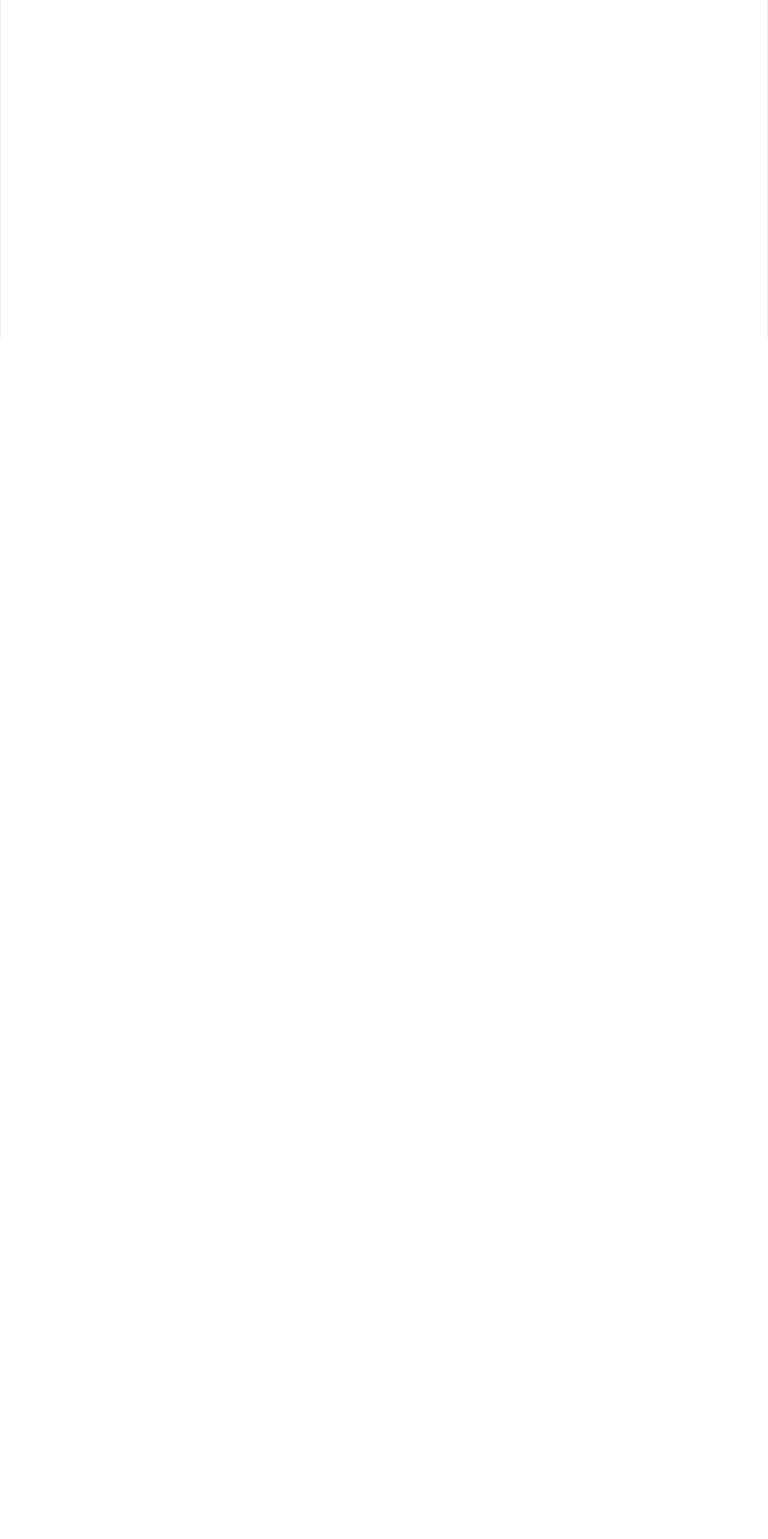
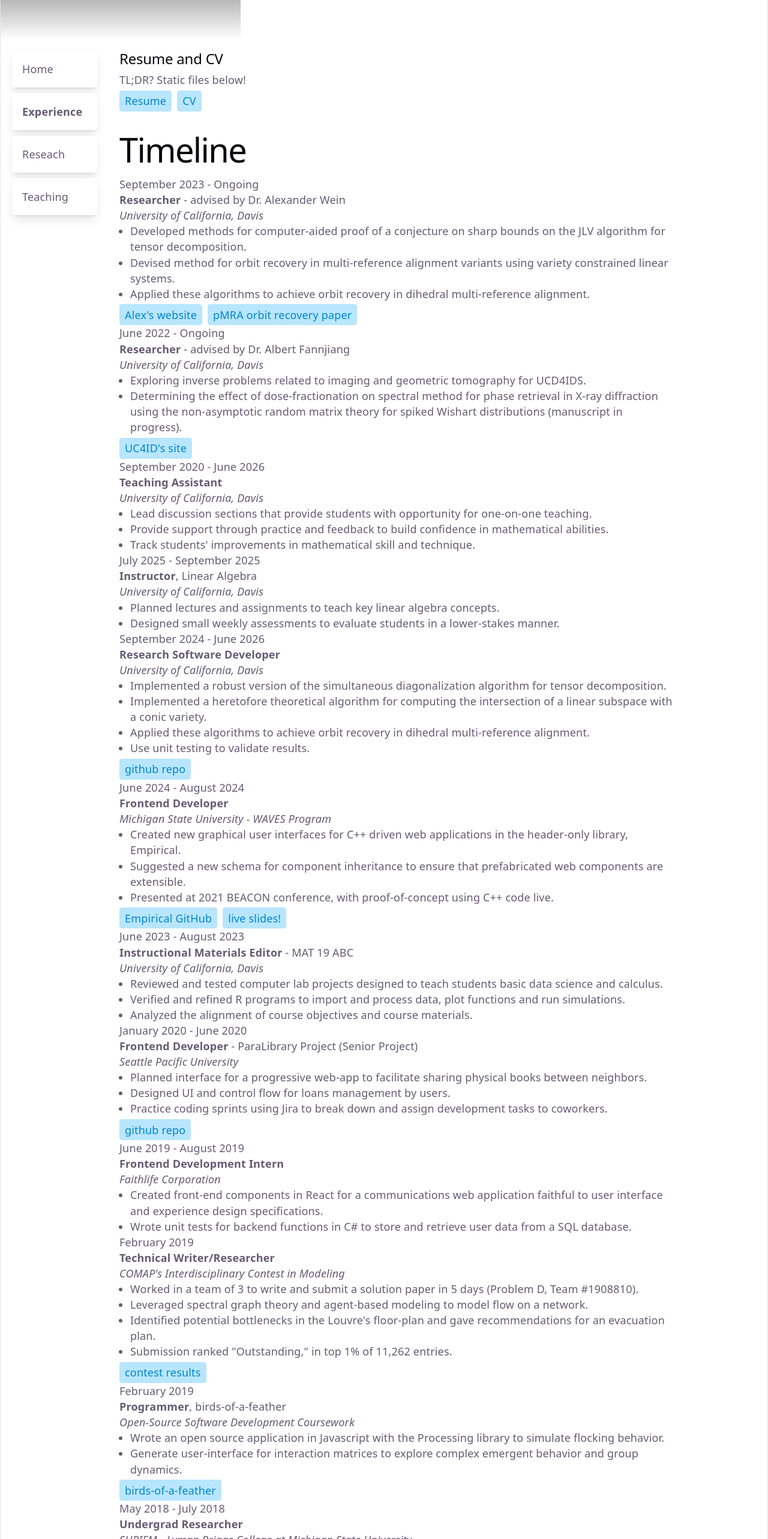
Before and after one commit to lemniscate8/personal-website-2.0, a React (Vite) app: page /experience in a window 1280 px wide. Before the commit this address had no page. Shown: the part 234-2800 px from the top of the page at 60% size. Before the commit the page ends 800 px from the top, so only its background shows below. Built offline with nearby package versions, Linux system fonts and the light colour scheme; grey boxes are pictures that could not be loaded.

Commit message:
Further updates to resume

```diff
--- a/index.html
+++ b/index.html
@@ -5,7 +5,7 @@
   <meta charset="UTF-8" />
   <link rel="icon" type="image/png" href="/mobius-loop-small.png" />
   <meta name="viewport" content="width=device-width, initial-scale=1.0" />
-  <title>personal-website-2.0</title>
+  <title>Tait Weicht</title>
   <link href="/src/style.css" rel="stylesheet">
 </head>
 
--- a/src/App.tsx
+++ b/src/App.tsx
@@ -8,7 +8,7 @@ function App() {
   return (
     <Routes>
       <Route path="/" element={<Home />} />
-      <Route path="/live-resume" element={<Experience />} />
+      <Route path="/experience" element={<Experience />} />
       <Route path="/research" element={<Research />} />
       <Route path="/teaching" element={<Teaching />} />
     </Routes>
--- a/src/assets/resume.json
+++ b/src/assets/resume.json
@@ -8,7 +8,7 @@
         "category": "Research",
         "tags": [
             "research",
-            "tensor-decomp",
+            "tensor-decomposition",
             "orbit-recovery"
         ],
         "description": [
@@ -34,6 +34,11 @@
         "endDate": "Ongoing",
         "employer": "University of California, Davis",
         "category": "Research",
+        "tags": [
+            "research",
+            "random matrix theory",
+            "X-ray diffraction"
+        ],
         "description": [
             "Exploring inverse problems related to imaging and geometric tomography for UCD4IDS.",
             "Determining the effect of dose-fractionation on spectral method for phase retrieval in X-ray diffraction using the non-asymptotic random matrix theory for spiked Wishart distributions (manuscript in progress)."
@@ -46,10 +51,28 @@
         ]
     },
     {
+        "title": "Teaching Assistant",
+        "startDate": "September 2020",
+        "endDate": "June 2026",
+        "employer": "University of California, Davis",
+        "tags": [
+            "teaching"
+        ],
+        "description": [
+            "Lead discussion sections that provide students with opportunity for one-on-one teaching.",
+            "Provide support through practice and feedback to build confidence in mathematical abilities.",
+            "Track students' improvements in mathematical skill and technique."
+        ]
+    },
+    {
         "title": "Instructor",
+        "titleDetail": ", Linear Algebra",
         "startDate": "July 2025",
         "endDate": "September 2025",
         "employer": "University of California, Davis",
+        "tags": [
+            "teaching"
+        ],
         "description": [
             "Planned lectures and assignments to teach key linear algebra concepts.",
             "Designed small weekly assessments to evaluate students in a lower-stakes manner."
@@ -57,13 +80,13 @@
     },
     {
         "title": "Research Software Developer",
-        "startDate": "Sept 2024",
+        "startDate": "September 2024",
         "endDate": "June 2026",
         "employer": "University of California, Davis",
         "category": "Development",
         "tags": [
             "Python",
-            "tensor-decomp"
+            "academic software"
         ],
         "description": [
             "Implemented a robust version of the simultaneous diagonalization algorithm for tensor decomposition.",
@@ -86,8 +109,9 @@
         "location": "",
         "category": "Development",
         "tags": [
-            "Python",
-            "tensor-decomp"
+            "C++",
+            "front-end dev",
+            "academic software"
         ],
         "description": [
             "Created new graphical user interfaces for C++ driven web applications in the header-only library, Empirical.",
@@ -112,6 +136,9 @@
         "startDate": "June 2023",
         "endDate": "August 2023",
         "employer": "University of California, Davis",
+        "tags": [
+            "teaching"
+        ],
         "description": [
             "Reviewed and tested computer lab projects designed to teach students basic data science and calculus.",
             "Verified and refined R programs to import and process data, plot functions and run simulations.",
@@ -125,6 +152,11 @@
         "startDate": "January 2020",
         "endDate": "June 2020",
         "employer": "Seattle Pacific University",
+        "tags": [
+            "front-end dev",
+            "React",
+            "styled-components"
+        ],
         "description": [
             "Planned interface for a progressive web-app to facilitate sharing physical books between neighbors.",
             "Designed UI and control flow for loans management by users.",
@@ -146,7 +178,9 @@
         "location": "Bellingham, WA",
         "tags": [
             "React",
-            "C#"
+            "C#",
+            "styled-components",
+            "front-end dev"
         ],
         "description": [
             "Created front-end components in React for a communications web application faithful to user interface and experience design specifications.",
@@ -164,8 +198,8 @@
         "description": [
             "Worked in a team of 3 to write and submit a solution paper in 5 days (Problem D, Team #1908810).",
             "Leveraged spectral graph theory and agent-based modeling to model flow on a network.",
-            "Identified potential bottlenecks in the Louvre's floor-plan and gave recommendations for an evacuation strategy.",
-            "Submission ranked in top 1% of 11,262 entries."
+            "Identified potential bottlenecks in the Louvre's floor-plan and gave recommendations for an evacuation plan.",
+            "Submission ranked \"Outstanding,\" in top 1% of 11,262 entries."
         ],
         "links": [
             {
@@ -176,12 +210,15 @@
     },
     {
         "title": "Programmer",
+        "titleDetail": ", birds-of-a-feather",
         "startDate": "February 2019",
         "category": "Personal Projects",
+        "employer": "Open-Source Software Development Coursework",
         "tags": [
             "open-source",
             "HTML",
-            "CSS"
+            "CSS",
+            "Javascript"
         ],
         "description": [
             "Wrote an open source application in Javascript with the Processing library to simulate flocking behavior.",
@@ -193,5 +230,42 @@
                 "source": "https://github.com/lemniscate8/birds-of-a-feather"
             }
         ]
+    },
+    {
+        "title": "Undergrad Researcher",
+        "startDate": "May 2018",
+        "endDate": "July 2018",
+        "employer": "SURIEM - Lyman Briggs College at Michigan State University",
+        "tags": [
+            "research"
+        ],
+        "description": [
+            "Used rigorous mathematical techniques to connect dynamics of a random walk model to Brownian motion.",
+            "Derived equations that could allow for a novel method of population density estimation"
+        ]
+    },
+    {
+        "title": "Programmer",
+        "titleDetail": ", GrowGraph",
+        "startDate": "January 2018",
+        "category": "Personal Projects",
+        "employer": "Independent project",
+        "tags": [
+            "Processing"
+        ],
+        "description": [
+            "Implemented a “Turing-machine-on-a-graph” process to search for complex behavior in simple rule sets inspired by research paper by Southwell, Huang, and Canning.",
+            "Visualize 3-regular colored networks using Processing's 3D graphics library functions."
+        ],
+        "links": [
+            {
+                "label": "the paper by SHC",
+                "source": "https://arxiv.org/abs/1205.0596"
+            },
+            {
+                "label": "GrowGraph",
+                "source": "https://github.com/lemniscate8/GrowGraph"
+            }
+        ]
     }
 ]
--- a/src/components/LinkPill.tsx
+++ b/src/components/LinkPill.tsx
@@ -1,5 +1,5 @@
-function LinkPill({ href, color, download, children }) {
-    const colorToClasses = {
+function LinkPill({ href, color, download, children }: { href: string, color?: string, download?: string, children?: React.ReactNode }) {
+    const colorToClasses: { [key: string]: string } = {
         blue: "bg-sky-200 text-sky-600 hover:text-sky-700"
     }
     return <a href={href} download={download} className={(color ? colorToClasses[color] : colorToClasses.blue) + " rounded p-1 px-2 hover:underline"}>{children}</a>
--- a/src/components/NavBar.tsx
+++ b/src/components/NavBar.tsx
@@ -8,7 +8,7 @@ function NavBar() {
         <NavLink to="/" className={({ isActive }) => isActive ? baseline + active : baseline}>
             Home
         </NavLink>
-        <NavLink to="/live-resume" className={({ isActive }) => isActive ? baseline + active : baseline}>
+        <NavLink to="/experience" className={({ isActive }) => isActive ? baseline + active : baseline}>
             Experience
         </NavLink>
         <NavLink to="/research" className={({ isActive }) => isActive ? baseline + active : baseline}>
--- a/src/components/TimelineView.tsx
+++ b/src/components/TimelineView.tsx
@@ -3,15 +3,15 @@ import LinkPill from "./LinkPill"
 
 type resumeItem = {
     startDate: string,
-    endDate: string | undefined,
-    location: string | undefined,
-    employer: string | undefined,
+    endDate?: string,
+    location?: string,
+    employer?: string,
     title: string,
-    titleDetail: string | undefined
-    category: string
-    tags: string[] | undefined
+    titleDetail?: string
+    category?: string
+    tags?: string[]
     description: string[]
-    links: { label: string, source: string }[] | undefined
+    links?: { label: string, source: string }[] | undefined
 }
 
 function TimelineView({ experience }: { experience: resumeItem[] }) {
```
